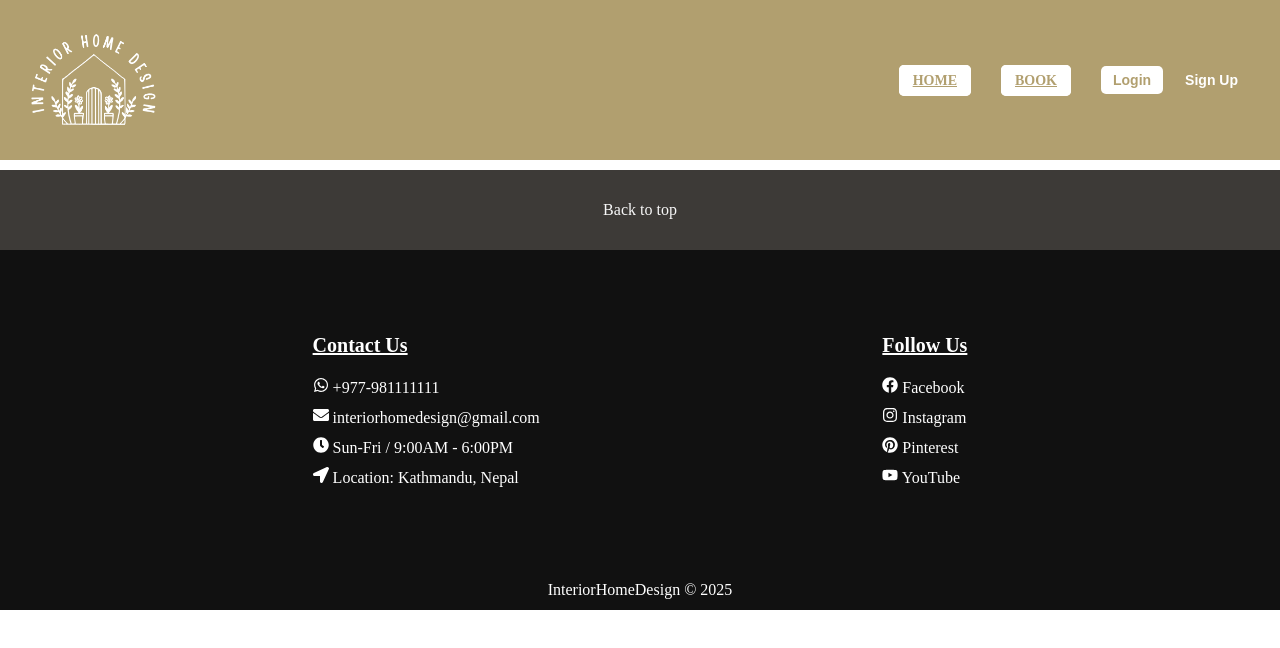
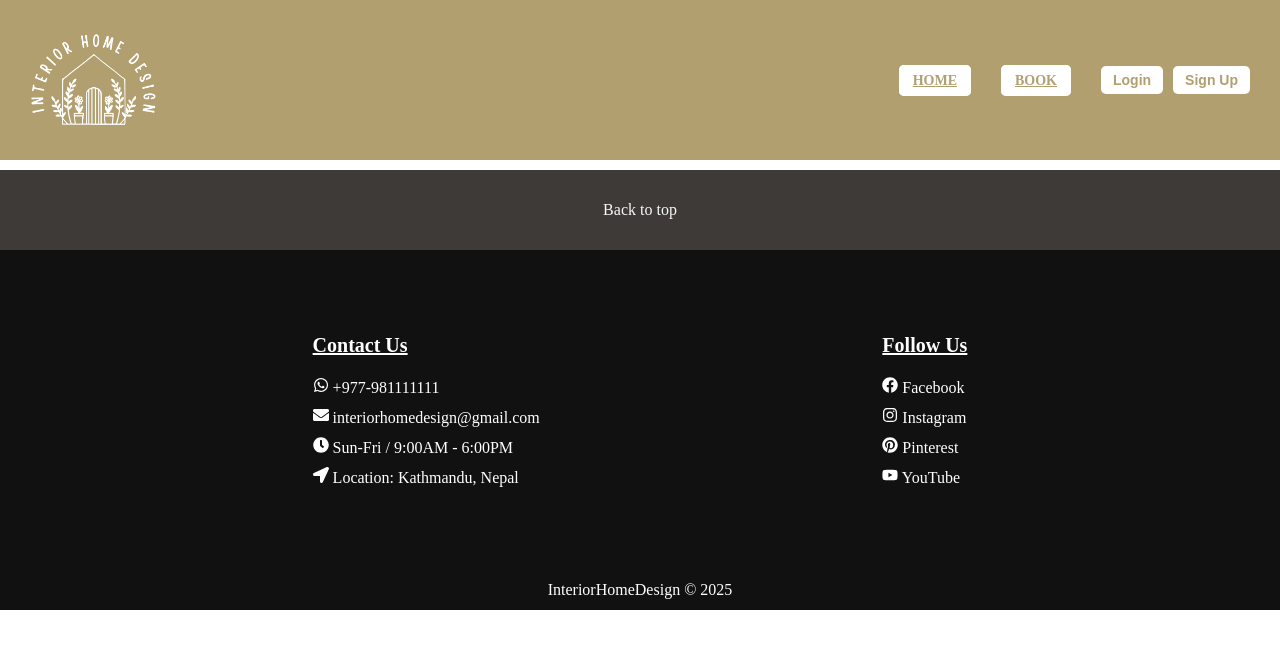
Before and after one commit to dipika-maharjan/web-frontend, a React (Vite) app: page / in a window 1280 px wide. Shown: the top 648 px of the page. Built offline with nearby package versions, Linux system fonts and the light colour scheme.

Commit message:
navbar updated

```diff
--- a/src/styles/Navbar.css
+++ b/src/styles/Navbar.css
@@ -143,12 +143,12 @@
 }
 
 .signup-btn {
-    color: white;
+    color: #B19F6F;
     border: 2px solid white;
-    background: none;
+    background: white;
 }
 
 .signup-btn:hover {
-    background-color: white;
-    color: #B19F6F;
+    background-color: #8C7C4C;
+    color: white;
 }
```
